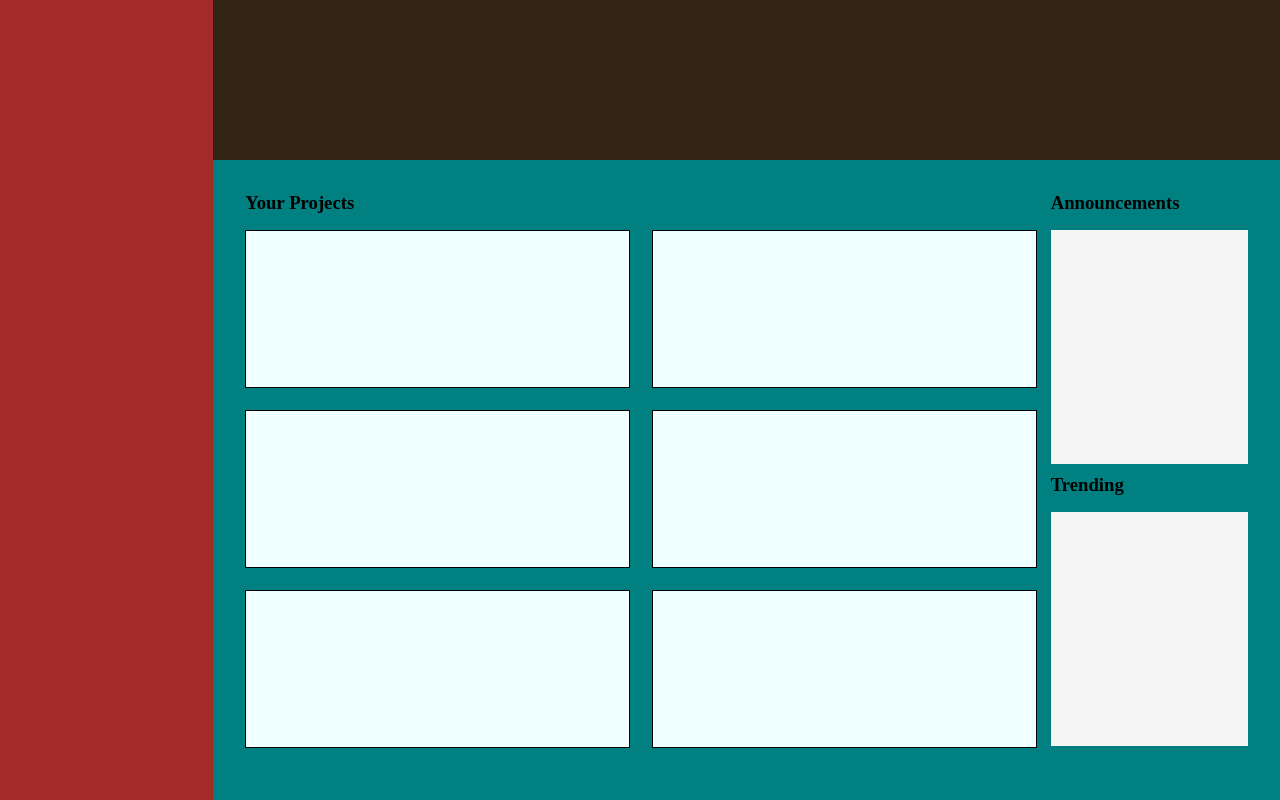
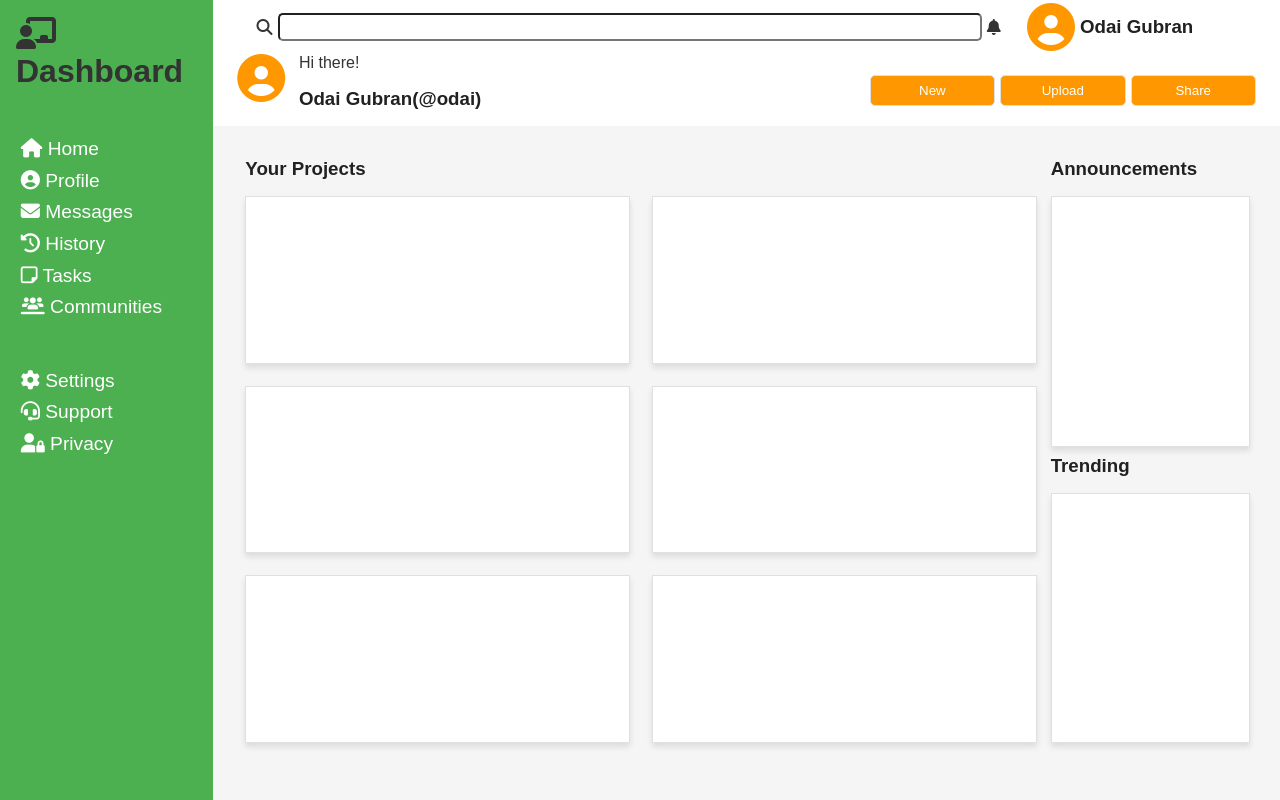
Before and after one commit to odai-dev/admin-dashboard, a plain HTML site: page index.html in a window 1280 px wide. Drawn offline with Linux system fonts and the light colour scheme.

Commit message:
complated the header and sidebar

```diff
--- a/index.html
+++ b/index.html
@@ -5,14 +5,51 @@
     <meta charset="UTF-8">
     <meta name="viewport" content="width=device-width, initial-scale=1.0">
     <link rel="stylesheet" href="style.css">
+    <link rel="stylesheet" href="https://cdnjs.cloudflare.com/ajax/libs/font-awesome/6.7.2/css/all.min.css" integrity="sha512-Evv84Mr4kqVGRNSgIGL/F/aIDqQb7xQ2vcrdIwxfjThSH8CSR7PBEakCr51Ck+w+/U6swU2Im1vVX0SVk9ABhg==" crossorigin="anonymous" referrerpolicy="no-referrer" />
     <title>Admin Dashboard</title>
 </head>
 
 <body>
     <div class="admin-dashboard">
-        <header class="header"></header>
+        <header class="header">
+            <div class="top-header">
+                <i class="fa-solid fa-magnifying-glass magnifying-glass"></i>
+                <input type="search" name="" id="">
+                <i class="fa-solid fa-bell"></i>
+                <i class="fa-solid fa-circle-user user-icon"></i>
+                <h3>Odai Gubran</h3>
+            </div>
+            <div class="second-header">
+                <div>
+                    <i class="fa-solid fa-circle-user user-icon"></i>
+                    <div class="user-greeting">
+                        <p>Hi there!</p>
+                        <h3>Odai Gubran(@odai)</h>
+                    </div>
+                </div>
+                <button class="btn">New</button>
+                <button class="btn">Upload</button>
+                <button class="btn">Share</button>
+            </div>
+        </header>
         <div class="sidebar">
-            <nav class="nav"></nav>
+                <h1><i class="fas fa-chalkboard-teacher"></i> Dashboard</h1>
+
+            <nav class="nav">
+                <div class="links-group1">
+                    <a href="#"><i class="fa-solid fa-house"></i> Home</a>
+                    <a href="#"><i class="fa-solid fa-circle-user"></i> Profile</a>
+                    <a href="#"><i class="fa-solid fa-envelope"></i> Messages</a>
+                    <a href="#"><i class="fa-solid fa-clock-rotate-left"></i> History</a>
+                    <a href="#"><i class="fa-regular fa-note-sticky"></i> Tasks</a>
+                    <a href="#"><i class="fa-solid fa-users-line"></i> Communities</a>
+                </div>
+                <div class="links-group2">
+                    <a href="#"><i class="fa-solid fa-gear"></i> Settings</a>
+                    <a href="#"><i class="fa-solid fa-headset"></i> Support</a>
+                    <a href="#"><i class="fa-solid fa-user-lock"></i> Privacy</a>
+                </div>
+            </nav>
         </div>
         <main class="main">
             <div class="projects-section">
--- a/style.css
+++ b/style.css
@@ -1,25 +1,64 @@
+:root {
+    --primary-color: #4CAF50; /* Green for primary elements */
+    --secondary-color: #FF9800; /* Orange for accents */
+    --background-color: #F5F5F5; /* Light gray for background */
+    --card-background: #FFFFFF; /* White for cards */
+    --text-color: #333333; /* Dark gray for text */
+    --heading-color: #212121; /* Slightly darker gray for headings */
+    --border-color: #E0E0E0; /* Light gray for borders */
+    --hover-color: #388E3C; /* Darker green for hover effects */
+    --shadow-color: rgba(0, 0, 0, 0.1); /* Subtle shadow */
+}
 *  {
     margin: 0;
     padding: 0;
 }
+body{
+    font-family: Arial, Helvetica, sans-serif;
+    background-color: var(--background-color);
+    color: var(--text-color);
+}
+a {
+    color: var(--card-background);
+    text-decoration: none;
+    display: block;
+    font-size: 1.2rem;
+    padding: 0.3rem;
+}
+a:hover{
+    color: var(--secondary-color);
+}
 .admin-dashboard {
-    background-color: brown;
     width: 100%;
     height: 100vh;
     display: grid;
     grid-template-columns: 1fr 5fr;
-    grid-template-rows: 1fr 4fr;
+    grid-template-rows: min-content 6fr;
 }
 .header {
-    background-color: rgb(50, 36, 19);
     grid-column: 2/3;
+    background-color: var(--card-background);
 }
-.nav {
-    background-color: bisque;
+.sidebar {
     grid-row: 1/3;
+    background-color: var(--primary-color);
+    padding: 1rem;
+    display: grid;
+    grid-template-rows: auto 1fr 15fr;
 }
+.sidebar .nav {
+    grid-row: 3/4;
+    display: grid;
+    grid-template-rows: min-content 0.6fr 6fr;
+}
+.sidebar .nav .links-group1 {
+    grid-row: 1/2;
+}
+.sidebar .nav .links-group2 {
+    grid-row: 3/4;
+}
+
 .main  {
-    background-color: teal;
     display: grid;
     grid-template-columns: 4fr 1fr;
     grid-template-rows:  9fr 0.3fr;
@@ -27,12 +66,18 @@
     padding: 1rem 2rem;
 }
 .card{
-    background-color:whitesmoke ;
     width: 100%;
     height: 100%;
+    border: 1px solid var(--border-color);
+    background-color: var(--card-background);
+    box-shadow: 0 4px 6px var(--shadow-color);
+}
+.card:hover {
+    border-color: var(--hover-color);
 }
 h3 {
-    margin: 1rem auto;
+    margin: 1rem 0;
+    color: var(--heading-color);
 }
 .projects-section .projects {
     width: auto;
@@ -43,8 +88,7 @@ h3 {
     gap: 1.5rem;
 }
 .projects .project {
-    background-color: azure;
-    border: 1px solid black;
+
 }
 .main .news {
     height: 90%;
@@ -52,6 +96,45 @@ h3 {
     grid-template-rows: 1fr 1fr;
     gap: 3rem;
 }
-.news .announcements {
-
+.header{
+    display: grid;
+    padding: 10px;
+    grid-template-rows:  min-content  min-content;
+    padding: 0 1.5rem;
 }
+.header .top-header  {
+   display: grid;
+   grid-template-columns: 1fr 20fr 1fr 1fr 5fr;
+   align-items: center;
+   gap: 5px;
+}
+.header .top-header input {
+   height: 1.7rem;
+   border-radius: 5px;
+   width: 100%;
+}
+.magnifying-glass {
+    text-align: end;
+}
+.header .second-header  {
+   display: grid;
+   grid-template-columns: 5fr 1fr 1fr 1fr;
+   align-items: center;
+   gap: 5px;
+}
+.user-icon {
+    font-size: 3rem;
+    color: var(--secondary-color);
+}
+.btn {
+    background-color: var(--secondary-color);
+    border: 1px solid var(--border-color);
+    border-radius: 5px;
+    padding:7px;
+    color: #FFFFFF;
+}
+.header .second-header > div {
+    display: grid;
+    grid-template-columns: 1fr 10fr;
+    gap: 5px;
+}
```
